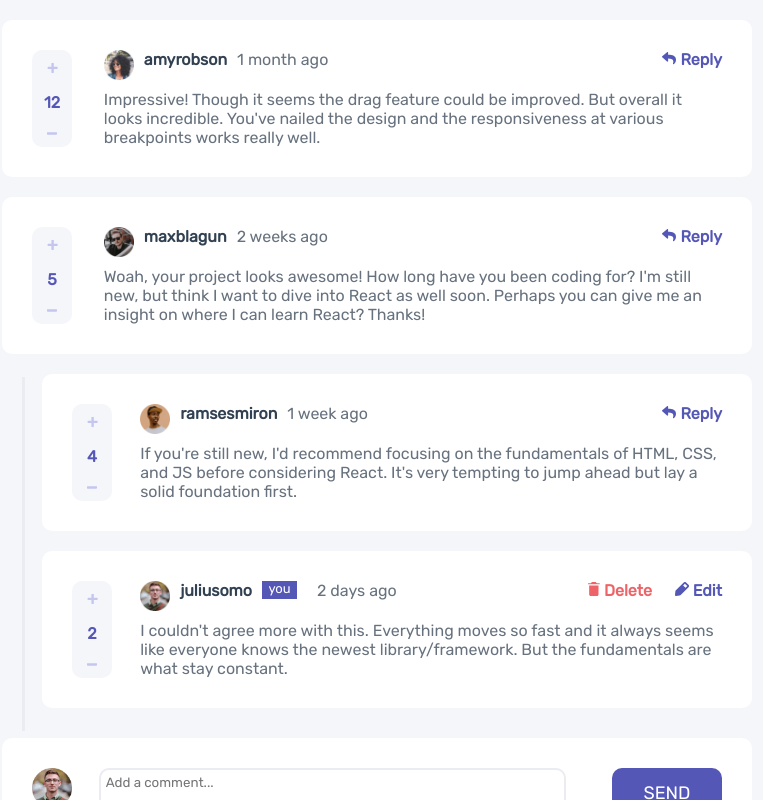
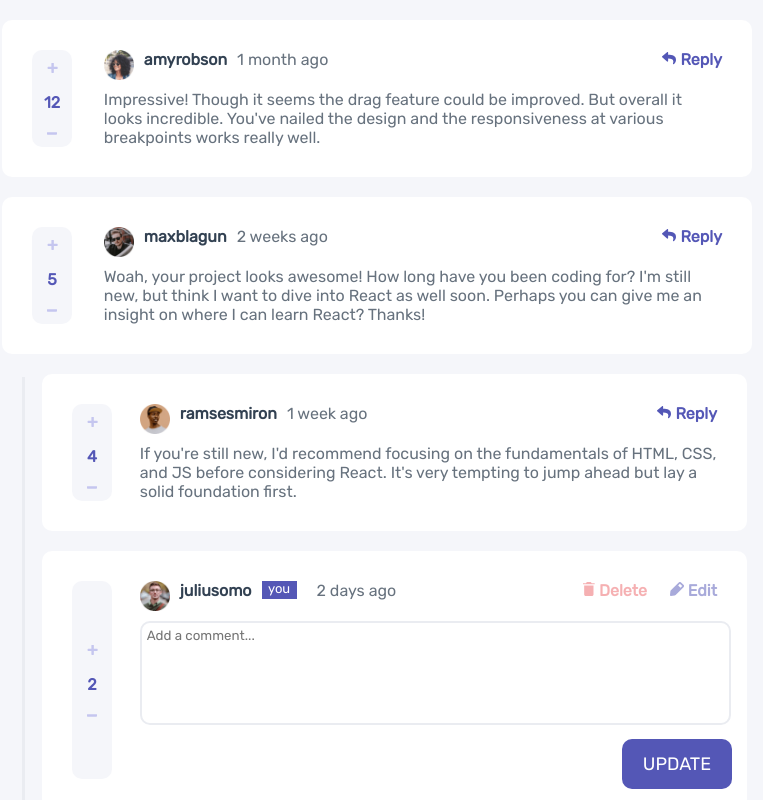
Before and after one commit to wrongbyte/comments-section, a React (Create React App) app: page / in a window 1280 px wide. Both pictures are taken after a click on the element "Edit". Shown: the top 800 px of the page, without its empty margins (263-1026 px from the left). Built offline with nearby package versions, Linux system fonts and the light colour scheme.

Commit message:
update layout

```diff
--- a/src/App.js
+++ b/src/App.js
@@ -1,7 +1,7 @@
 import logo from './logo.svg';
 import './App.css';
 import JSONdata from './data';
-import { useEffect, useState, useRef } from 'react';
+import { useState } from 'react';
 
 import Comment from './components/Comment';
 import NewComment from './components/NewComment';
--- a/src/components/Comment.js
+++ b/src/components/Comment.js
@@ -28,6 +28,8 @@ export default function Comment ({
 
     return (
         <>
+        {   edit !== false
+            ?
             <div className='comment'>
                 <div className='scoreColumn'>
                     <img className="flex-item upvote"src='./images/icon-plus.svg'/>
@@ -42,29 +44,80 @@ export default function Comment ({
                         { current ? <div className='youTag'>you</div> : ""}
                         <div className='timestamp'>{timeSince}</div>
                         { current
+
                             ?
+
                             <>
-                            <div className='deleteButton' onClick={() => setDeleteComment(id)}>
+                            <div className='deleteButton disabled'>
                                 <img src='./images/icon-delete.svg' alt='reply'/>
                                 <span> Delete</span>
                             </div>
-                            <div className='editButton'>
+                            <div className='editButton disabled'>
                                 <img src='./images/icon-edit.svg' alt='reply'/>
                                 <span> Edit</span>
                             </div>
                             </>
 
                             :
+
                             <div className='replyButton'>
                                 <img src='./images/icon-reply.svg' alt='reply'/>
                                 <span> Reply</span>
                             </div>
                         }
                     </div>
-                    <div className='commentContent'>{comment}</div>
+
+                    <div className='updateInput'>
+                        <textarea
+                            className='replyInput'
+                            placeholder='Add a comment...'
+                        ></textarea>
+                    </div>
+
+                    <div className='updateRow'><button className='updateButton'>UPDATE</button></div>
+
+                </div> {/* contentColumn*/}
+
+            {/* comment*/}
+            </div>
+            :
+                <div className='comment'>
+                    <div className='scoreColumn'>
+                        <img className="flex-item upvote"src='./images/icon-plus.svg'/>
+                        <span className="flex-item">{score}</span>
+                        <img className="flex-item downvote" src='./images/icon-minus.svg'/>
+                    </div>
+
+                    <div className='contentColumn'>
+                        <div className='commentHeader'>
+                            <img className='avatar' src={image} alt='avatar'/>
+                            <div className='username'>{username}</div>
+                            { current ? <div className='youTag'>you</div> : ""}
+                            <div className='timestamp'>{timeSince}</div>
+                            { current
+                                ?
+                                <>
+                                <div className='deleteButton' onClick={() => setDeleteComment(id)}>
+                                    <img src='./images/icon-delete.svg' alt='reply'/>
+                                    <span> Delete</span>
+                                </div>
+                                <div className='editButton' onClick={() => setEdit(id)}>
+                                    <img src='./images/icon-edit.svg' alt='reply'/>
+                                    <span> Edit</span>
+                                </div>
+                                </>
+
+                                :
+                                <div className='replyButton'>
+                                    <img src='./images/icon-reply.svg' alt='reply'/>
+                                    <span> Reply</span>
+                                </div>
+                            }
+                        </div>
+                        <div className='commentContent'>{comment}</div>
+                    </div>
                 </div>
-
-            </div>
+        }
 
         {replies?.length > 0 &&
             replies.map((reply) => {
--- a/src/components/comment.css
+++ b/src/components/comment.css
@@ -6,9 +6,10 @@
 }
 
 .comment {
+    position: relative;
     display: grid;
     grid-template-columns: 1fr 10fr;
-    position: relative;
+    grid-template-areas: "score content";
     background-color: white;
     padding: 30px;
     margin-top: 20px;
@@ -49,7 +50,6 @@
     cursor: pointer;
 }
 
-
 .deleteButton {
     color: hsl(358, 79%, 66%);
     position: absolute;
@@ -74,7 +74,6 @@
     color: var(--blue);
 }
 
-
 .commentHeader {
     display: flex;
     margin-bottom: 10px;
@@ -82,6 +81,7 @@
 
 .commentReplies {
     display: inline-block;
+    width: 94%;
     position: relative;
     margin-left: 40px;
 }
@@ -106,6 +106,29 @@
     color: white;
     width: 35px;
     height: 18px;
+}
+
+.disabled {
+    cursor: default !important;
+    opacity: 50% !important;
+}
+
+.updateRow {
+    margin-top: 10px;
+    margin-bottom: 50px;
+}
+
+.updateButton {
+    position: absolute!important;
+    margin-right: 15px;
+    right: 0px;
+    font-size: large;
+    color: white;
+    background-color: hsl(238, 40%, 52%);
+    border-color: transparent;
+    border-radius: 10px;
+    width: 110px;
+    height: 50px;
 }
 
 /* Make the reply button and scores button responsive */
@@ -152,4 +175,15 @@
         right: 90px;
     }
 
+    .updateRow {
+        margin-top: 10px;
+        margin-bottom: 20px;
+    }
+
 }
+
+@media (max-width: 760px) {
+    .adjust-width {
+        width: auto;
+    }
+}
--- a/src/components/newComment.css
+++ b/src/components/newComment.css
@@ -26,6 +26,9 @@
     border-radius: 10px;
     width: 110px;
     height: 50px;
+    cursor: pointer;
+    position: relative;
+    left:50px;
 }
 
 .replyInput {
@@ -40,12 +43,6 @@
 .replyInput:focus {
     outline: none;
     border: 1px solid hsl(238, 40%, 52%);
-}
-
-.sendButton {
-    cursor: pointer;
-    position: relative;
-    left:50px;
 }
 
 @media (max-width: 500px) {
```
